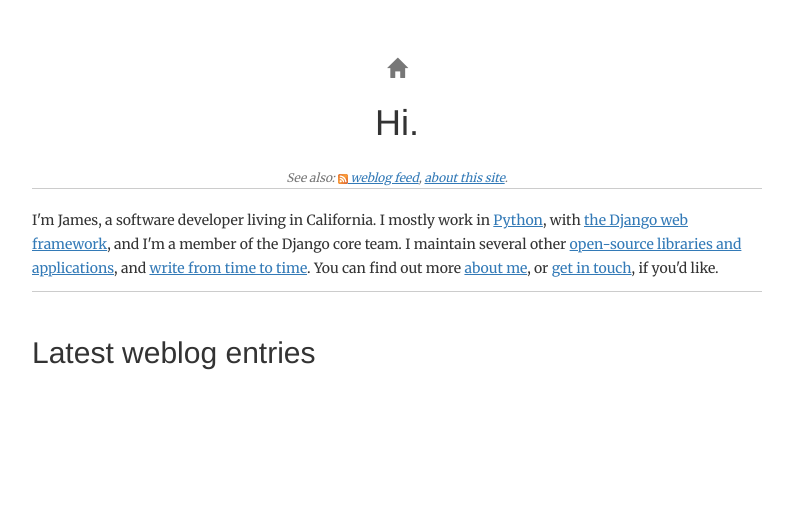
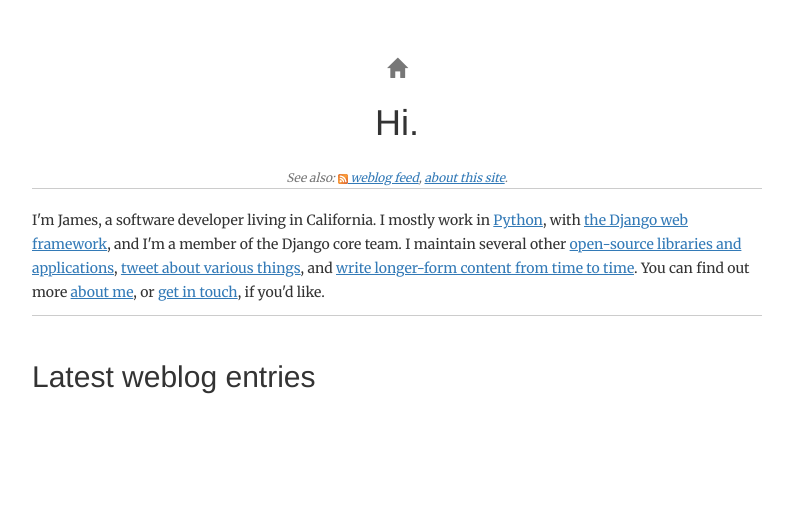
Before and after one commit to ubernostrum/b_list, a Django app: template b_list/templates/home.html in a window 1280 px wide. Shown: the part 51-568 px from the top of the page, without its empty margins (243-1036 px from the left). Run offline with Django 3.2, Linux system fonts and the light colour scheme; the template is opened without the code that fills it, so the values that code supplies are empty; some libraries are stand-ins or nearby versions; some web fonts are replaced.

Commit message:
Some template updates.

```diff
--- a/b_list/templates/base.html
+++ b/b_list/templates/base.html
@@ -95,7 +95,7 @@
   </div>
   <footer class="footer footer-inverse">
     <div class="container">
-      <p class="footer-brand"><a href="/about/copyright/">Copyright &copy; 2006-{% now "Y" %}</a> <a href="/about/">James Bennett</a>, a software developer living in California.</p>
+      <p class="footer-brand">Copyright &copy; 2006-{% now "Y" %} <a href="/about/">James Bennett</a>, a software developer living in California.</p>
       <p class="footer-brand">Opinions expressed here are solely those of the author.</p>
     </div>
   </footer>
--- a/b_list/templates/home.html
+++ b/b_list/templates/home.html
@@ -17,15 +17,16 @@
 <p class="meta">See also: <a href="/feeds/entries/" type="application/atom+xml" rel="alternate"><img src="{% static "b-list/img/feed-icon-10x10.png" %}" alt="Feed icon"> weblog feed</a>, <a href="/about/colophon/">about this site</a>.</p>
 
 {% filter typogrify %}
-<p>I'm James, a software developer living in California. I mostly
-work in <a href="https://www.python.org/">Python</a>,
+<p>I'm James, a software developer living in California. I mostly work
+in <a href="https://www.python.org/">Python</a>,
 with <a href="https://www.djangoproject.com/">the Django web
 framework</a>, and I'm a member of the Django core team. I maintain
 several other <a href="/projects/">open-source libraries and
-applications</a>, and <a href="/weblog/">write from time to
-time</a>. You can find out more <a href="/about/">about me</a>,
-or <a href="/contact/">get in touch</a>, if you'd like.</p>
-{% endfilter %}
+applications</a>, <a href="https://twitter.com/ubernostrum">tweet
+about various things</a>, and <a href="/weblog/">write longer-form
+content from time to time</a>. You can find out
+more <a href="/about/">about me</a>, or <a href="/contact/">get in
+touch</a>, if you'd like.</p>  {% endfilter %}
 
 <p class="list-meta"></p>
 <h2>Latest weblog entries</h2>
--- a/b_list/templates/projects/project_detail.html
+++ b/b_list/templates/projects/project_detail.html
@@ -44,7 +44,7 @@
     </tr>
     <tr>
       <th scope="row">Packages</th>
-      <td><a href="{{ object.package_link }}">on the Python Package Index</a></td>
+      <td><a href="{{ object.package_link }}/{{ latest_version.version }}/">on the Python Package Index</a></td>
     </tr>
     <tr>
       <th scope="row">Documentation</th>
```
Also changed, not shown: b_list/templates/projects/project_list.html (+8 -2 lines).
